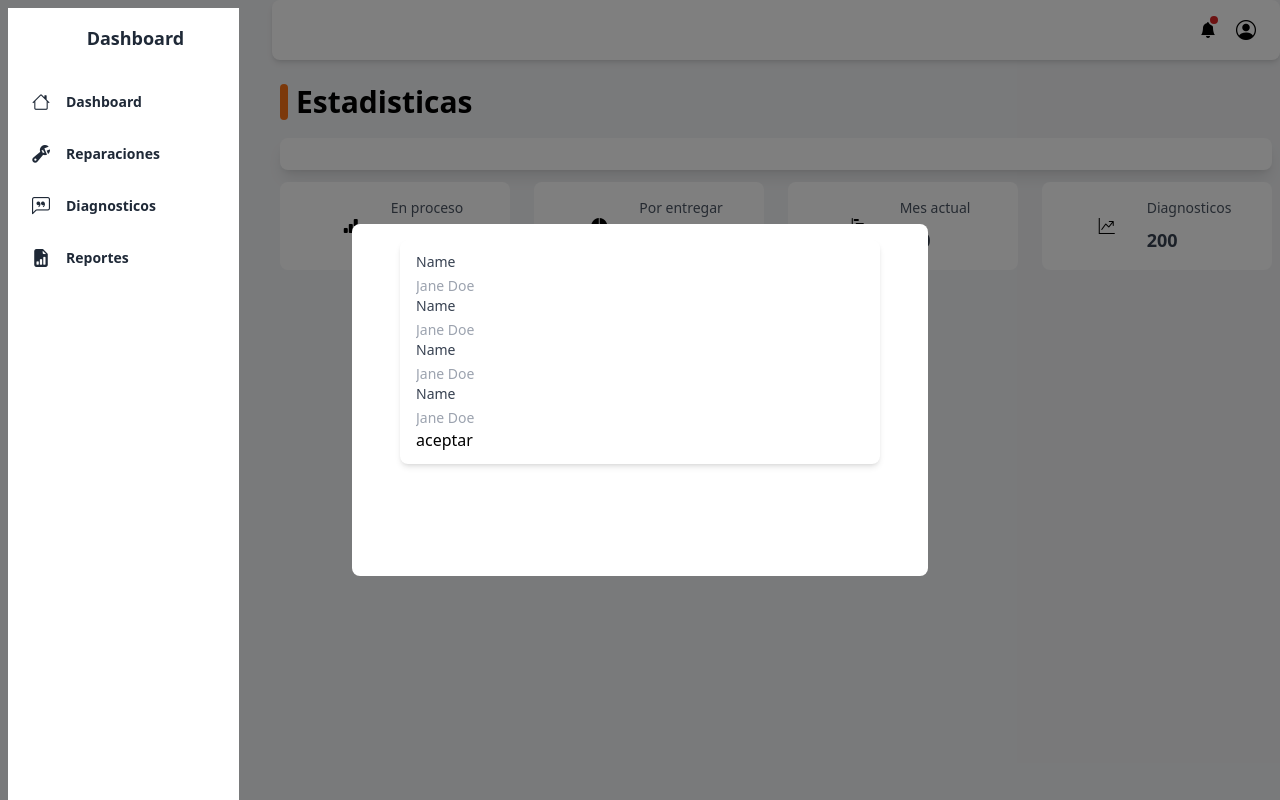
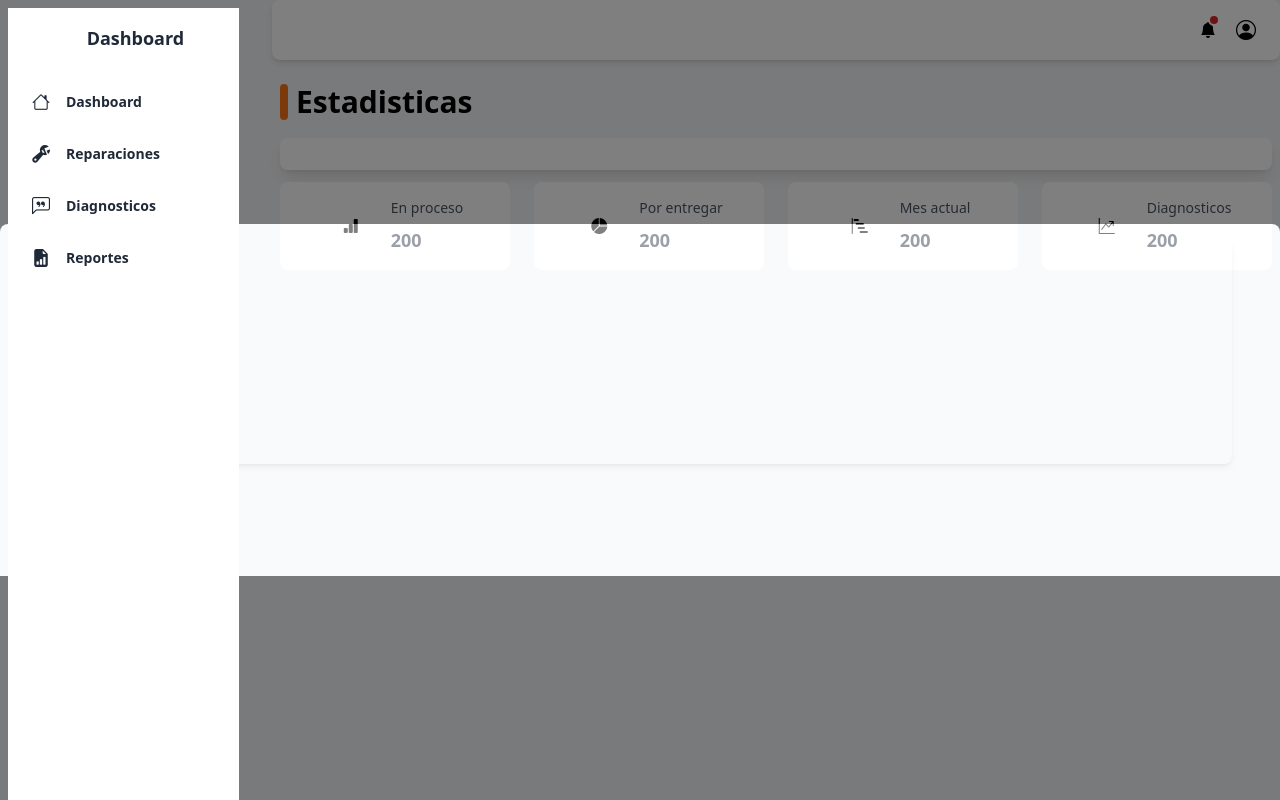
Before and after one commit to AvielAD/ui-components, a Next.js app: page /dashboard1 in a window 1280 px wide. Both pictures are taken after a click on the button "Agregar Reparacion". Built offline with nearby package versions, Linux system fonts and the light colour scheme.

Commit message:
remover dark

```diff
--- a/components/cardbanner/index.tsx
+++ b/components/cardbanner/index.tsx
@@ -1,20 +1,20 @@
 const Index = (props: { title: string, value: string, icon: string }) => {
     return (
         <div className="">
-            <div className="flex justify-center items-center p-4 bg-white rounded-lg shadow-xs dark:bg-secondary-800">
+            <div className="flex justify-center items-center p-4 bg-white rounded-lg shadow-xs ">
                 <div
-                    className="p-4 mr-4 text-theme5-500 bg-theme5-100 rounded-full dark:text-theme5-100 dark:bg-theme5-500"
+                    className="p-4 mr-4 text-theme5-500 bg-theme5-100 rounded-full "
                 >
                     <i className={props.icon}></i>
                 </div>
                 <div className="">
                     <p
-                        className="mb-2 text-sm font-medium text-secondary-600 dark:text-secondary-400"
+                        className="mb-2 text-sm font-medium text-secondary-600"
                     >
                         {props.title}
                     </p>
                     <p
-                        className="text-lg font-semibold text-secondary-700 dark:text-secondary-200"
+                        className="text-lg font-semibold text-secondary-700"
                     >
                         {props.value}
                     </p>
--- a/components/modal/index.tsx
+++ b/components/modal/index.tsx
@@ -3,10 +3,10 @@ const Index = (props: { close: ()=>void,show: boolean, children: string | JSX.El
     return (
         <div
         onClick={()=>props.close()}
-        className={`${props.show ? "fixed":"hidden"} inset-0 z-30 flex bg-black bg-opacity-50 items-center justify-center`}>
+        className={`${props.show ? "fixed":"hidden"} inset-0 z-30 flex bg-black opacity-50 items-center justify-center`}>
             <div
             onClick={(e)=> e.stopPropagation()}
-            className="w-full px-6 py-4 overflow-hidden bg-white rounded-t-lg dark:bg-secondary-800 rounded-lg m-4 max-w-xl">
+            className="w-full px-6 py-4 overflow-hidden bg-white rounded-t-lg">
                 <div className="">
                     {props.children}
                 </div>
--- a/components/tablas/table/index.tsx
+++ b/components/tablas/table/index.tsx
@@ -15,7 +15,7 @@ const Index = (props: { elements: Array<{ title: string, status: string, fecha1:
           </thead>
           <tbody className="bg-white divide-y">
             {props.elements.map((item, index) => (
-              <tr key={index} className="text-secondary-700 dark:text-secondary-400">
+              <tr key={index} className="text-secondary-700 ">
                 <td className="py-3">{item.title}</td>
                 <td className="py-3">{item.status}</td>
                 <td className="py-3">{item.fecha1}</td>
```
Also changed, not shown: package.json (+4 -4 lines), 1 other file (tests, documents, lock files or other folders).
